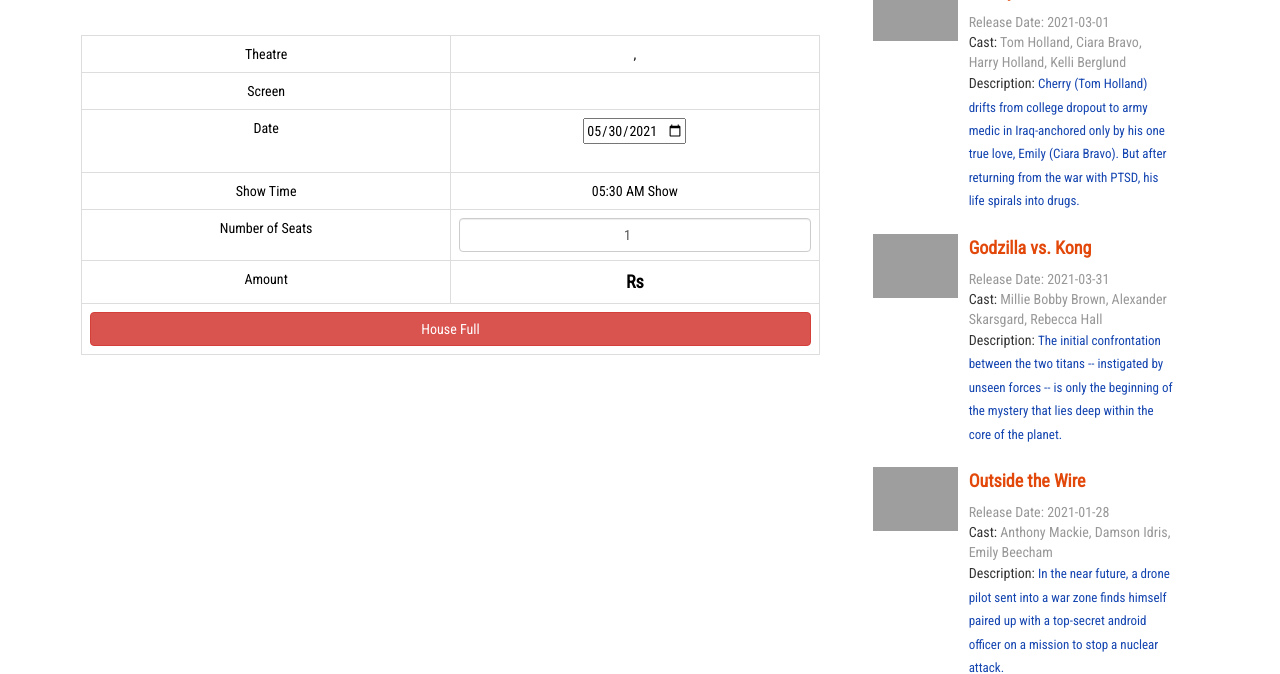
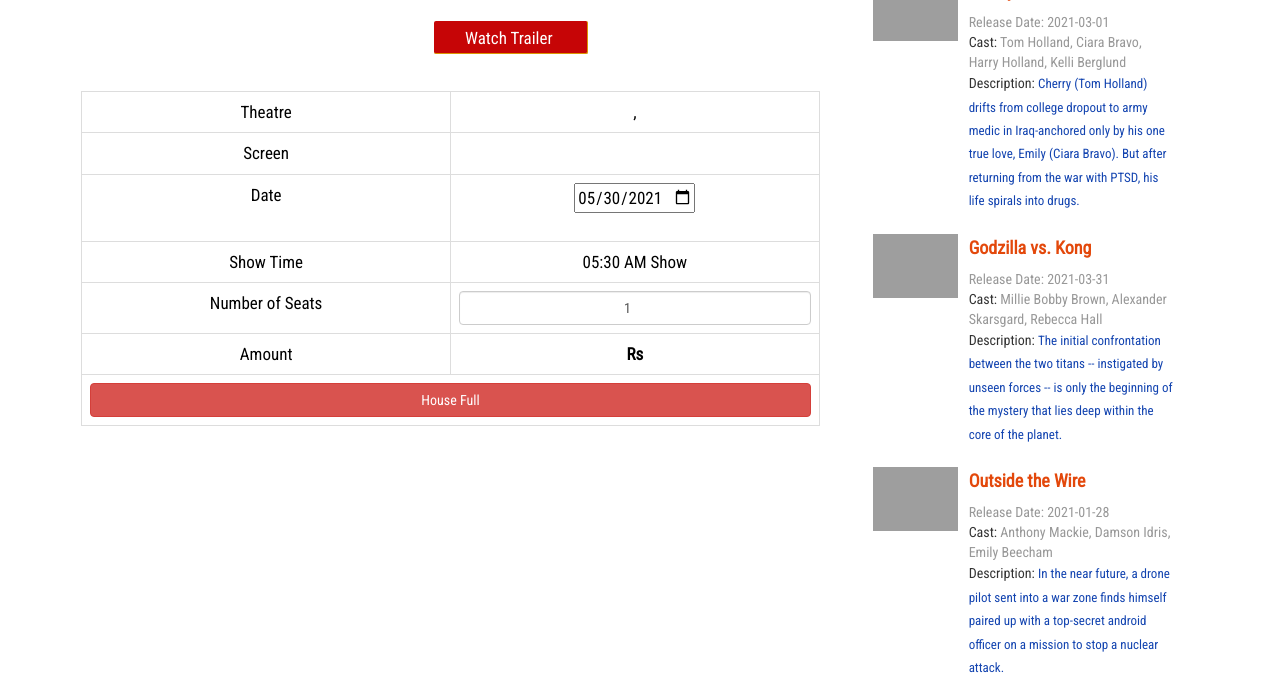
Before and after one commit to thuvarahan97/OnlineMovieTicketBookingSystem-HCI, a PHP site: page /booking.php in a window 1280 px wide. Shown: the part 618-1292 px from the top of the page. Run offline with PHP 8.4, Linux system fonts and the light colour scheme; a user stored in the database is signed in; data comes from the database, SQL or seed files in the repository; data that the repository does not hold is empty; some libraries are stand-ins or nearby versions; grey boxes are pictures that could not be loaded.

Commit message:
Redesigned

```diff
--- a/booking.php
+++ b/booking.php
@@ -20,20 +20,21 @@ if(!isset($_SESSION['user']))
 		<div class="content-top">
 				<div class="section group">
 					<div class="about span_1_of_2" style ="color:#000000; align:center;">
-						<h3 style=" color:#FFFFFF; font-family: 'Raleway-Light',Arial, Helvetica, sans-serif; font-size:26px; background:#23241d; text-align: center;"><?php echo $movie['movie_name']; ?></h3>
+						<h3 style=" color:#FFFFFF; font-size:26px; background:#23241d; text-align: center;"><?php echo $movie['movie_name']; ?></h3>
 							<div class="about-top">
 								<div class="grid images_3_of_2">
 									<img src="<?php echo $movie['image']; ?>" alt=""/>
 								</div>
 								<div class="desc span_3_of_2">
-									<p class="p-link" style="color:#000000; font-size:15px"><b>Cast : </b><?php echo $movie['cast']; ?></p>
-									<p class="p-link" style="color:#000000; font-size:15px"><b>Release Date : </b><?php echo date('d-M-Y',strtotime($movie['release_date'])); ?></p>
-									<p style=" color:#000000; font-size:15px"><?php echo $movie['desc']; ?></p>
-									<a href="<?php echo $movie['video_url']; ?>" target="_blank" class="watch_but">Watch Trailer</a>
+									<p class="p-link" style="color:#000000; font-size:17px;"><b>Cast : </b><?php echo $movie['cast']; ?></p>
+									<p class="p-link" style="color:#000000; font-size:17px;"><b>Release Date : </b><?php echo date('d-M-Y',strtotime($movie['release_date'])); ?></p>
+									<p style=" color:#000000; font-size:17px"><?php echo $movie['desc']; ?></p>
+									<a href="<?php echo $movie['video_url']; ?>" target="_blank" class="watch_but" style="background:#C60506; width:40%; font-size:17px; text-align: center; align:center;">Watch Trailer</a>
 								</div>
 								<div class="clear"></div>
 							</div>
-							<table class="table table-hover table-bordered text-center">
+
+							<table class="table table-hover table-bordered text-center" style="color:#000000; font-size:17px;" >
 							<?php
 								$s=mysqli_query($con,"select * from tbl_shows where s_id='".$_SESSION['show']."'");
 								$shw=mysqli_fetch_array($s);
@@ -41,14 +42,14 @@ if(!isset($_SESSION['user']))
 									$t=mysqli_query($con,"select * from tbl_theatre where id='".$shw['theatre_id']."'");
 									$theatre=mysqli_fetch_array($t);
 									?>
-									<tr>
+									<tr >
 										<td class="col-md-6">
 											Theatre
 										</td>
 										<td>
 											<?php echo $theatre['name'].", ".$theatre['place'];?>
 										</td>
-										</tr>
+									</tr>
 										<tr>
 											<td>
 												Screen
@@ -118,13 +119,13 @@ if(!isset($_SESSION['user']))
 										<td>
 											Amount
 										</td>
-										<td id="amount" style="font-weight:bold;font-size:18px">
+										<td id="amount" style="font-weight:bold;font-size:17px">
 											Rs <?php echo $screen['charge'];?>
 										</td>
 									</tr>
 									<tr>
 										<td colspan="2"><?php if($avl[0]==$screen['seats']){?><button type="button" class="btn btn-danger" style="width:100%">House Full</button><?php } else { ?>
-										<button class="btn btn-info" style="background:#C60506; color:#ffffff; font-size: 18px; width:100%;">Book Now</button>
+										<button class="btn btn-info" style="background:#C60506; color:#ffffff; font-size: 17px; width:100%;">Buy Tickets</button>
 										<?php } ?>
 										</form></td>
 									</tr>
```
Also changed, not shown: about.php (+14 -11 lines).
